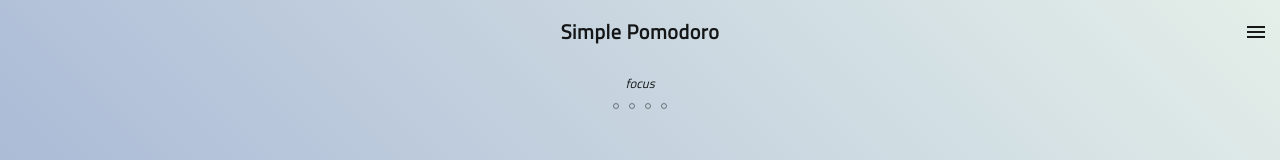
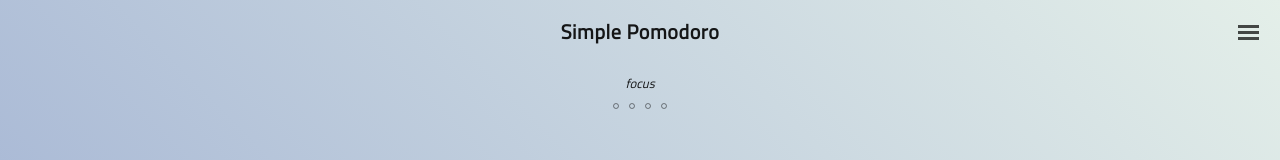
Before and after one commit to Thilerion/vue-pomodoro, a Vue app: page / in a window 1280 px wide. Shown: the top 160 px of the page. Built offline with nearby package versions, Linux system fonts and the light colour scheme.

Commit message:
better menu icon

```diff
--- a/src/components/PomoNav.vue
+++ b/src/components/PomoNav.vue
@@ -4,7 +4,7 @@
 			<h1>Simple Pomodoro</h1>
 		</div>
 		<div class="nav-item right">
-			<i class="material-icons">menu</i>
+			<img class="menu-icon" src="../assets/menu-icon.svg" height="29" width="29">
 		</div>
 	</div>
 </template>
@@ -25,7 +25,7 @@ export default {
 	.nav-top {
 		height: 4rem;
 		display: grid;
-		grid-template-columns: 3rem auto 3rem;
+		grid-template-columns: 4rem auto 4rem;
 		grid-auto-rows: 100%;
 		align-items: center;
 		position: relative;
@@ -43,4 +43,8 @@ export default {
 	.nav-item.left {
 		grid-column-start: 1;
 	}
+
+	.menu-icon {
+		opacity: 0.7;
+	}
 </style>
```
Also changed, not shown: src/assets/menu-icon.svg (added).
